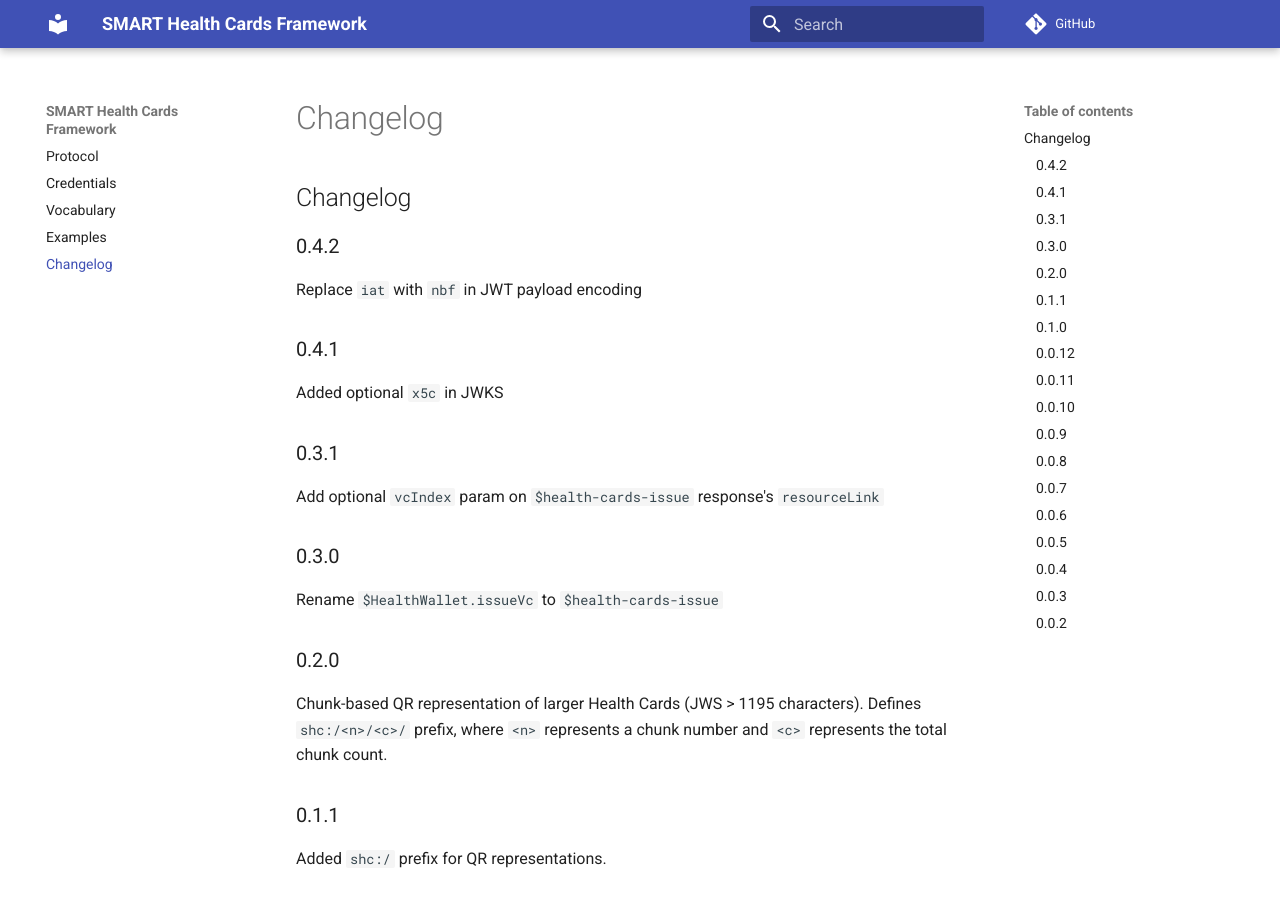
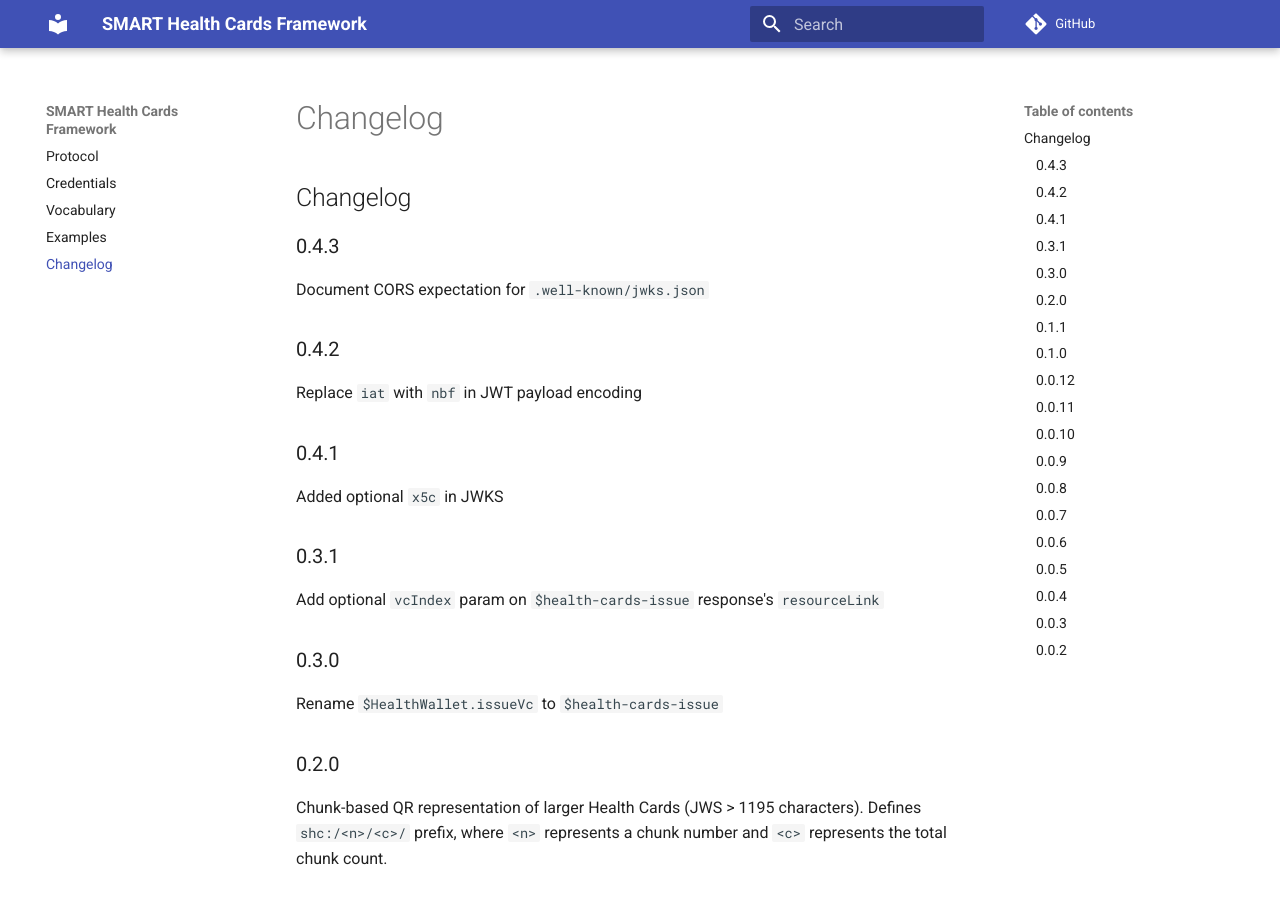
Before and after one commit to smart-on-fhir/health-cards, an MkDocs documentation site: the page built from docs/changelog.md, in a window 1280 px wide and 900 px high. Built offline with MkDocs 1.6.1 and Material for MkDocs 9.7.7, drawn with Linux system fonts in a browser that asks for light colours; comment, search, counter and statistics services are not loaded.

Commit message:
Update changelog.md

```diff
--- a/docs/changelog.md
+++ b/docs/changelog.md
@@ -1,4 +1,8 @@
 # Changelog
+
+## 0.4.3
+
+Document CORS expectation for `.well-known/jwks.json`
 
 ## 0.4.2
 
```
